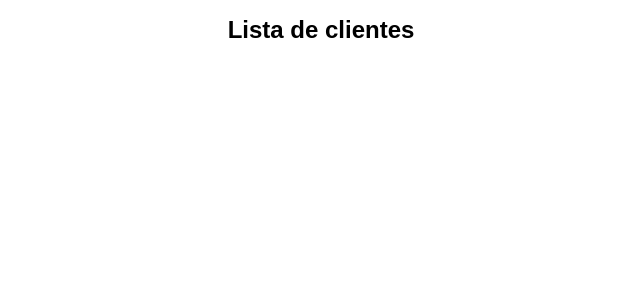
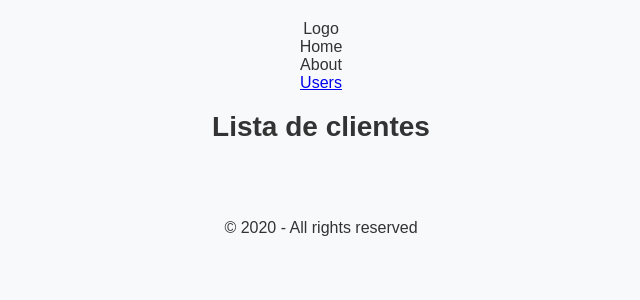
Before and after one commit to chaan12/WEB-II-Chan-Ortiz, a Django app: page /users/ in a window 1280 px wide. Shown: the top 300 px of the page, without its empty margins (319-959 px from the left). Run offline with Django 5.2, Linux system fonts and the light colour scheme.

Commit message:
Update clase

```diff
--- a/django-app-modelo/modelo_app/static/css/users.css
+++ b/django-app-modelo/modelo_app/static/css/users.css
@@ -1,46 +1,62 @@
 body {
-    font-family: Arial, sans-serif;
+    font-family: 'Poppins', sans-serif;
+    background-color: #f8f9fa;
+    color: #333;
     text-align: center;
+    margin: 0;
+    padding: 20px;
 }
 
 h1 {
-    font-size: 24px;
+    font-size: 28px;
+    font-weight: bold;
     margin-bottom: 20px;
 }
 
-.grid-container {
+.container {
     display: grid;
-    grid-template-columns: repeat(4, 1fr);
+    grid-template-columns: repeat(4, 250px);
     gap: 20px;
+    justify-content: center;
+    max-width: 1200px;
+    margin: 0 auto;
     padding: 20px;
 }
 
 .card {
-    border: 1px solid #ddd;
+    background: white;
     border-radius: 8px;
+    box-shadow: 0 4px 8px rgba(0, 0, 0, 0.1);
     overflow: hidden;
-    box-shadow: 0 4px 8px rgba(0, 0, 0, 0.2);
+    transition: transform 0.2s ease-in-out, box-shadow 0.2s ease-in-out;
     text-align: center;
+    width: 250px;
+}
+
+.card:hover {
+    transform: scale(1.03);
+    box-shadow: 0 6px 12px rgba(0, 0, 0, 0.2);
 }
 
 .card img {
     width: 100%;
-    height: 200px;
+    height: 180px;
     object-fit: cover;
+    border-bottom: 1px solid #ddd;
 }
 
-.card .info {
+.info {
     padding: 10px;
     font-size: 16px;
+    background: #fff;
+    text-align: center;
 }
 
-.card .info b {
+.info p {
+    margin: 5px 0;
+    font-size: 14px;
+}
+
+.info b {
     font-weight: bold;
 }
-
-.card a {
-    text-decoration: none;
-    color: black;
-    display: block;
-    padding: 10px;
-}
--- /dev/null
+++ b/django-app-modelo/modelo_app/templates/base/base.html
@@ -0,0 +1,29 @@
+<!DOCTYPE html>
+<html lang="en">
+{% load static %}
+
+<head>
+    <meta charset="UTF-8">
+    <meta name="viewport" content="width=device-width, initial-scale=1.0">
+    <title>Document</title>
+    <link rel="stylesheet" href="{% static 'css/menu.css' %}">
+    {% block styles %}
+    {% endblock %}
+</head>
+<body>
+
+    {% include 'base/header.html' %}
+
+    <main>
+        {% block content %}
+        {% endblock %}
+    </main>
+
+    {% include 'base/footer.html' %}
+
+</body>
+
+{% block scripts %}
+{% endblock %}
+
+</html>
--- /dev/null
+++ b/django-app-modelo/modelo_app/templates/base/footer.html
@@ -0,0 +1,3 @@
+<footer>
+    <p>&copy; 2020 - All rights reserved</p>
+</footer>
--- /dev/null
+++ b/django-app-modelo/modelo_app/templates/base/header.html
@@ -0,0 +1,18 @@
+<nav>
+    <div class="menu">
+        <div class="menu-logo">
+            <a>Logo</a>
+        </div>
+        <div class="menu-options">
+            <div>
+                <a>Home</a>
+            </div>
+            <div>
+                <a>About</a>
+            </div>
+            <div>
+                <a href="#">Users</a>
+            </div>
+        </div>
+    </div>
+</nav>
--- a/django-app-modelo/modelo_app/templates/users/index.html
+++ b/django-app-modelo/modelo_app/templates/users/index.html
@@ -1,28 +1,25 @@
-<!DOCTYPE html>
-<html lang="es">
-<head>
-    <meta charset="UTF-8">
-    <meta name="viewport" content="width=device-width, initial-scale=1.0">
-    <title>Lista de clientes</title>
-    <link rel="stylesheet" href="../../static/css/users.css">
-</head>
-<body>
+{% extends 'base/base.html' %}
+
+{% load static %}
+
+{% block styles %}
+    <link rel="stylesheet" href="{% static 'css/users.css' %}">
+{% endblock %}
+
+{% block content %}
 
     <h1>Lista de clientes</h1>
 
-    <div class="grid-container">
-        {% for user in users %}
-        <div class="card">
-            <a href="{% url 'user-detail' user.id %}">
-                <img src="{{ user.photo }}" alt="{{ user.name }}">
+    <div class="container">
+        {% for item in users %}
+            <div class="card">
+                <img src="{{ item.photo }}" alt="{{ item.name }}">
                 <div class="info">
-                    <p><b>{{ user.name }}</b></p>
-                    <p><b>ID:</b> {{ user.id }} <b>Age:</b> {{ user.age }}</p>
+                    <p><b>{{ item.name }}</b></p>
+                    <p><b>ID:</b> {{ item.id }} <b>Age:</b> {{ item.age }}</p>
                 </div>
-            </a>
-        </div>
+            </div>
         {% endfor %}
     </div>
 
-</body>
-</html>
+{% endblock %}
--- a/django-app-modelo/modelo_app/users/models.py
+++ b/django-app-modelo/modelo_app/users/models.py
@@ -5,7 +5,7 @@
     email = models.EmailField(unique=True)
     age = models.IntegerField()
     rfc = models.CharField(max_length=13, unique=True)
-    photo = models.URLField()  # URL para la imagen del usuario
+    photo = models.URLField()
     created_date = models.DateTimeField(auto_now_add=True)
     updated_date = models.DateTimeField(auto_now=True)
 
--- a/django-app-modelo/modelo_app/users/urls.py
+++ b/django-app-modelo/modelo_app/users/urls.py
@@ -1,7 +1,9 @@
 from django.urls import path
-from .views import usersIndex, userDetail
+from .views import usersIndex, userDetail, createUsersView, createUser
 
 urlpatterns = [
     path('', usersIndex, name='users-index'),
-    path('<int:user_id>/', userDetail, name='user-detail'),
+    path('create/', createUsersView, name='createUserView'),
+    path('create-user/', createUser, name='createUser'),
+    path('details/<int:id>/', userDetail, name='user-detail'),
 ]
--- a/django-app-modelo/modelo_app/users/views.py
+++ b/django-app-modelo/modelo_app/users/views.py
@@ -1,12 +1,36 @@
-from django.shortcuts import render, get_object_or_404
-from .models import User, UserAddress
+from django.shortcuts import get_object_or_404, render
+from .models import User
 
 def usersIndex(request):
     users = User.objects.all()
     return render(request, 'users/index.html', {'users': users})
 
-def userDetail(request, user_id):
-    user = get_object_or_404(User, id=user_id)
-    address = UserAddress.objects.filter(user=user).first()
+def createUsersView(request):
+    return render(request, "users/create.html")
 
-    return render(request, 'users/detail.html', {'user': user, 'address': address})
+def createUser(request):
+    data = {}
+    try:
+        if request.method == "POST":
+            name = request.POST.get("name")
+            email = request.POST.get("email")
+            age = request.POST.get("age")
+            rfc = request.POST.get("rfc")
+            photo = request.POST.get("photo")
+
+            user = User(name=name, email=email, age=age, rfc=rfc, photo=photo)
+            user.save()
+
+            data["user"] = user
+            data["message"] = "User created"
+            data["status"] = "success"
+
+    except Exception as e:
+        data["message"] = str(e)
+        data["status"] = "error"
+
+    return render(request, "users/create.html", data)
+
+def userDetail(request, id):
+    user = get_object_or_404(User, id=id)
+    return render(request, "users/detail.html", {"user": user})
```
Also changed, not shown: django-app-modelo/modelo_app/static/css/detail.css (deleted, +0 -30 lines), django-app-modelo/modelo_app/templates/components/UserCard.html (added, +14 -0 lines), django-app-modelo/modelo_app/templates/users/create.html (added, +23 -0 lines), django-app-modelo/modelo_app/templates/users/detail.html (+5 -19 lines), django-app-modelo/modelo_app/static/css/create.css (added).
